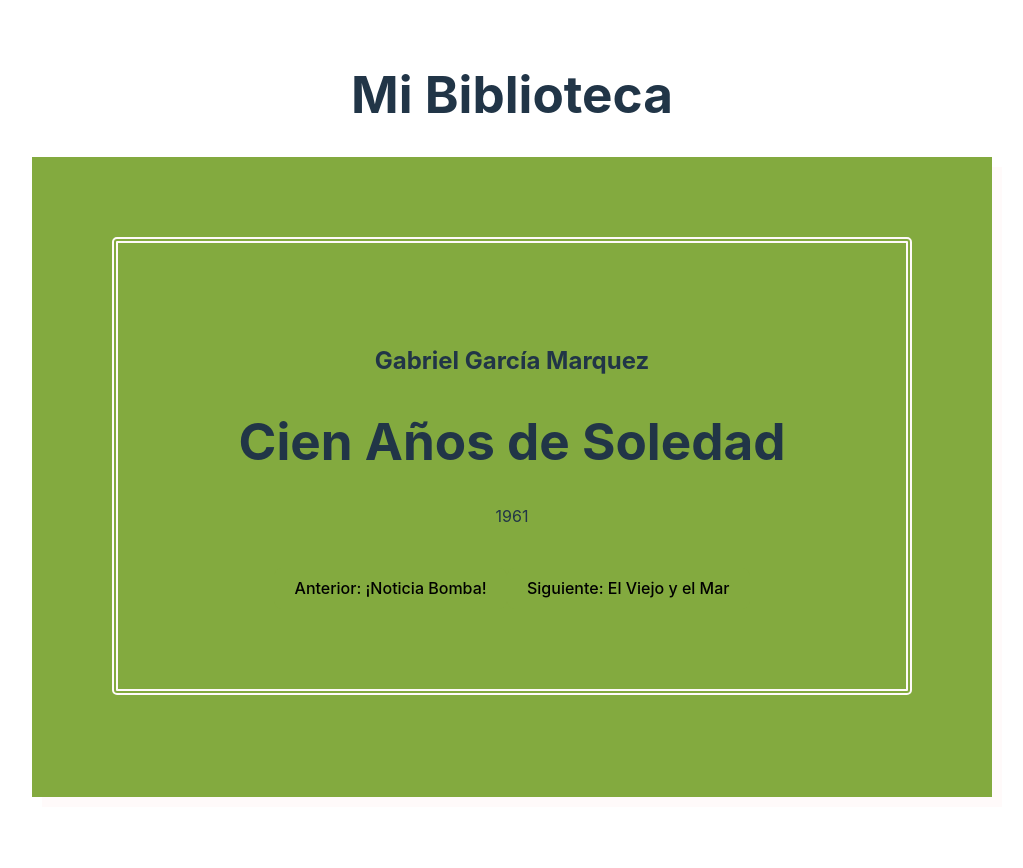
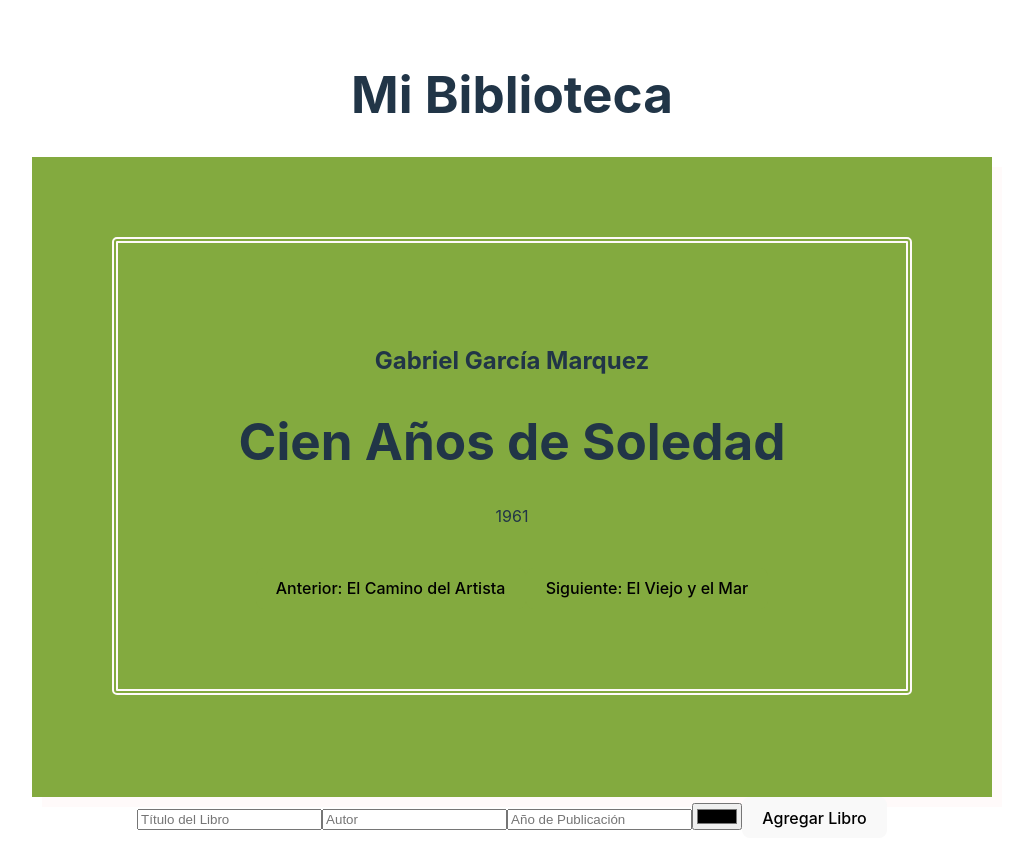
Before and after one commit to MechMarighetti/Munipa, a React (Vite) app: page / in a window 1280 px wide. Shown: the whole page, without its empty margins (128-1151 px from the left). Before the commit the page ends 829 px from the top, so only its background shows below. Built offline with nearby package versions, Linux system fonts and the light colour scheme; a web font is replaced by a local one.

Commit message:
Se agregó el archivo watch pero aun no funciona correctamente

```diff
--- a/src/App.jsx
+++ b/src/App.jsx
@@ -13,6 +13,7 @@ function App() {
       <h1>Mi Biblioteca</h1>
       <Cards></Cards>
       {/* <Watch></Watch> */}
+      <AddBook></AddBook>
           </>
 
   )
--- a/src/components/AddBook.jsx
+++ b/src/components/AddBook.jsx
@@ -1,4 +1,4 @@
-import React from 'react'
+/* import React from 'react'
 
 const AddBook = () => {
   return (
@@ -14,4 +14,69 @@ const AddBook = () => {
   )
 }
 
-export default AddBook
+export default AddBook */
+
+import React, { useState } from 'react';
+
+const AddBook = () => {
+  const [bookData, setBookData] = useState({
+    title: '',
+    author: '',
+    year: '',
+    bg: '#000000', // Valor inicial para el input de color
+  });
+
+  const handleChange = (e) => {
+    const { name, value } = e.target;
+    setBookData({
+      ...bookData,
+      [name]: value,
+    });
+  };
+
+  const handleSubmit = (e) => {
+    e.preventDefault();
+    // Aquí puedes realizar cualquier acción que desees con los datos del libro, como enviarlos a un servidor o almacenarlos en un estado global.
+    console.log(bookData);
+  };
+
+  return (
+    <div>
+      <form onSubmit={handleSubmit}>
+        <input
+          type="text"
+          name="title"
+          placeholder="Título del Libro"
+          value={bookData.title}
+          onChange={handleChange}
+        />
+        <input
+          type="text"
+          name="author"
+          placeholder="Autor"
+          value={bookData.author}
+          onChange={handleChange}
+        />
+        <input
+          type="text"
+          name="year"
+          placeholder="Año de Publicación"
+          value={bookData.year}
+          onChange={handleChange}
+        />
+        <input
+          type="color"
+          name="bg"
+          id="bg"
+          value={bookData.bg}
+          onChange={handleChange}
+        />
+        <button type="submit">Agregar Libro</button>
+      </form>
+    </div>
+  );
+};
+
+export default AddBook;
+/* En este código, hemos creado un estado (bookData) que contiene los valores del formulario. El método handleChange se llama cuando los inputs cambian y actual
+ */
--- a/src/components/Cards.jsx
+++ b/src/components/Cards.jsx
@@ -1,69 +1,80 @@
-import {React, useState} from 'react'
+import { React, useState } from 'react'
 
 const books = [{
-    title:'Cien Años de Soledad',
+    title: 'Cien Años de Soledad',
     author: 'Gabriel García Marquez',
     year: 1961,
-    bg:'	#83aa3f'
-},{
-    title:'El Viejo y el Mar',
+    bg: '	#83aa3f'
+}, {
+    title: 'El Viejo y el Mar',
     author: 'Ernest Hemingway',
     year: 1954,
-    bg:'#00483b'
+    bg: '#00483b'
 },
 {
-    title:'1984',
+    title: '1984',
     author: 'Orson G. Wells',
     year: 1927,
-    bg:'#728191'
+    bg: '#728191'
 },
 {
-    title:'Un Mundo Feliz',
+    title: 'Un Mundo Feliz',
     author: 'Aldous Huxley',
     year: 1936,
-    bg:'coral'
+    bg: 'coral'
 },
 {
-    title:'Soy un Gato',
+    title: 'Soy un Gato',
     author: 'Natsume Söseki',
     year: 1924,
     bg: 'indianred'
 },
 {
-    title:'Nuestra Parte de Noche',
+    title: 'Nuestra Parte de Noche',
     author: 'Mariana Enriquez',
     year: 2019,
     bg: '#161707'
 },
 {
-    title:'Un Caballero en Moscú',
+    title: 'Un Caballero en Moscú',
     author: 'Amor Towles',
     year: 2016,
-    bg:'#652454'
+    bg: '#652454'
 },
 {
-    title:'La Divina Comedia',
+    title: 'La Divina Comedia',
     author: 'Dante Alligheri',
     year: 1520,
-    bg:'#b2005a'
+    bg: '#b2005a'
 },
 {
-    title:'El Gatopardo',
+    title: 'El Gatopardo',
     author: 'Giuseppe Tomasi de Lampedusa',
     year: 1958,
-    bg:'#b75060'
+    bg: '#b75060'
 },
 {
-    title:'Distancia de Rescate',
+    title: 'Distancia de Rescate',
     author: 'Samanta Schweblin',
     year: 2014,
     bg: '#322167'
-},{
-    title:'¡Noticia Bomba!',
+}, {
+    title: '¡Noticia Bomba!',
     author: 'Evelyn Waugh',
     year: 1938,
     bg: '#760d12'
+}, {
+    title: 'El Principito',
+    author: 'Antoine de Saint-Exupéry',
+    year: '1943',
+    bg: '#a46904'
 },
+{
+    title: 'El Camino del Artista',
+    author: 'Julia Cameron',
+    year: '1992',
+    bg: '#135253'
+}
 ]
 
 const Cards = () => {
@@ -79,7 +90,7 @@ const Cards = () => {
         otro === 0 ? setOtro(books.length - 1) : setOtro(otro - 1);
     };
     return (
-    <div className='books' style={{backgroundColor: bgColor}}>
+        <div className='books' style={{ backgroundColor: bgColor }}>
             <div className='borde'>
                 <h2>{books[otro].author}</h2>
                 <h1>{books[otro].title}</h1>
@@ -87,9 +98,9 @@ const Cards = () => {
 
 
                 <br />
-        <button onClick={decrement}style={{backgroundColor: bgColor}}>Anterior: {books[(otro-1)]?.title || books[books.length-1]?.title}</button>
+                <button onClick={decrement} style={{ backgroundColor: bgColor }}>Anterior: {books[(otro - 1)]?.title || books[books.length - 1]?.title}</button>
 
-        <button onClick={increment}style={{backgroundColor: bgColor}}>Siguiente: {books[otro+1]?.title || books[0]?.title}</button>
+                <button onClick={increment} style={{ backgroundColor: bgColor }}>Siguiente: {books[otro + 1]?.title || books[0]?.title}</button>
             </div>
 
         </div>
```
Lines whose indentation alone changed are shown as unchanged.
